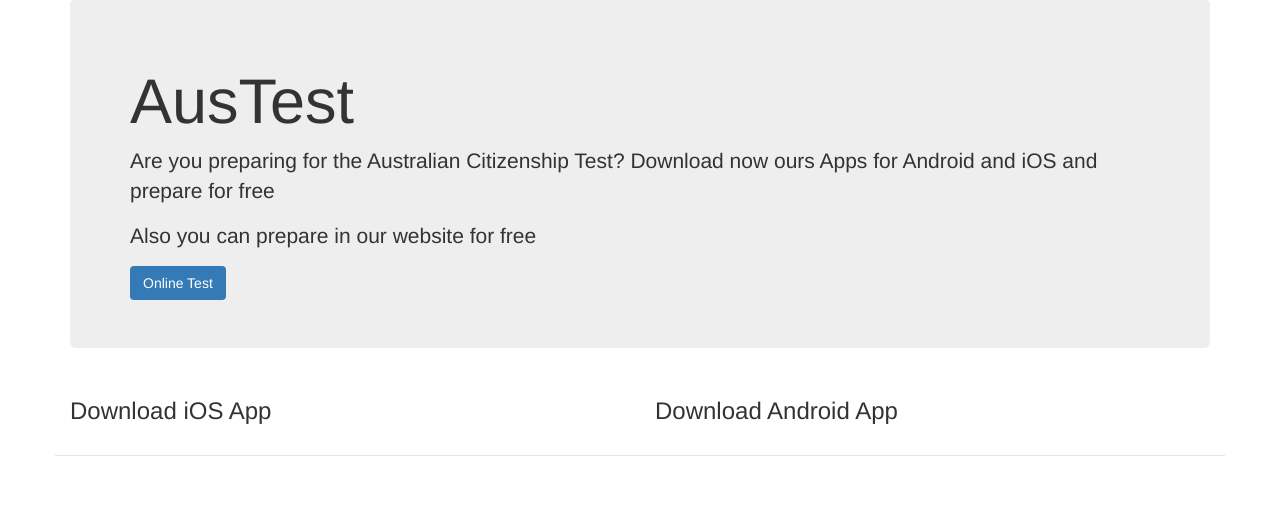
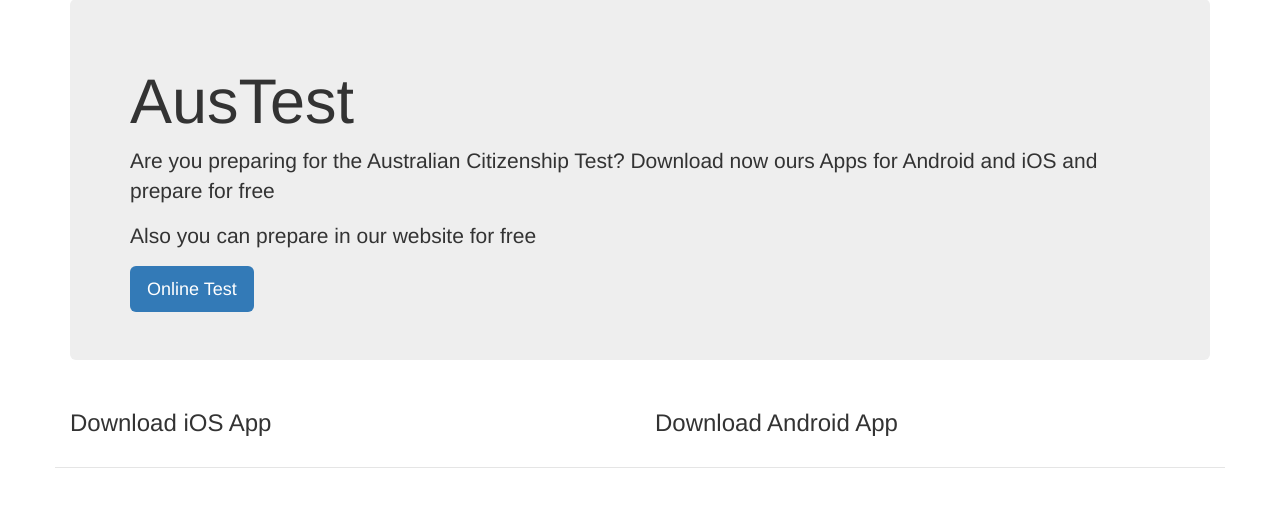
Before and after one commit to jvcl/austest-flask, a Flask app: page / in a window 1280 px wide. Shown: the part 72-579 px from the top of the page. Run offline with Flask 2, Linux system fonts and the light colour scheme; some libraries are stand-ins or nearby versions.

Commit message:
button large added

```diff
--- a/templates/index.html
+++ b/templates/index.html
@@ -37,7 +37,7 @@
         <h1>AusTest</h1>
         <p>Are you preparing for the Australian Citizenship Test? Download now ours Apps for Android and iOS and prepare for free</p>
         <p>Also you can prepare in our website for free</p>
-        <a class="btn bg-primary" role="button" href="/test">Online Test</a>
+        <a class="btn btn-lg bg-primary" role="button" href="/test">Online Test</a>
     </div>
         <div class="row">
             <div class="col-md-6">
@@ -46,7 +46,6 @@
             <div class="col-md-6">
                 <h3>Download Android App</h3>
             </div>
-
         </div>
         <div class="row">
             <footer class="modal-footer" style="margin-top: 20px;"></footer>
```
